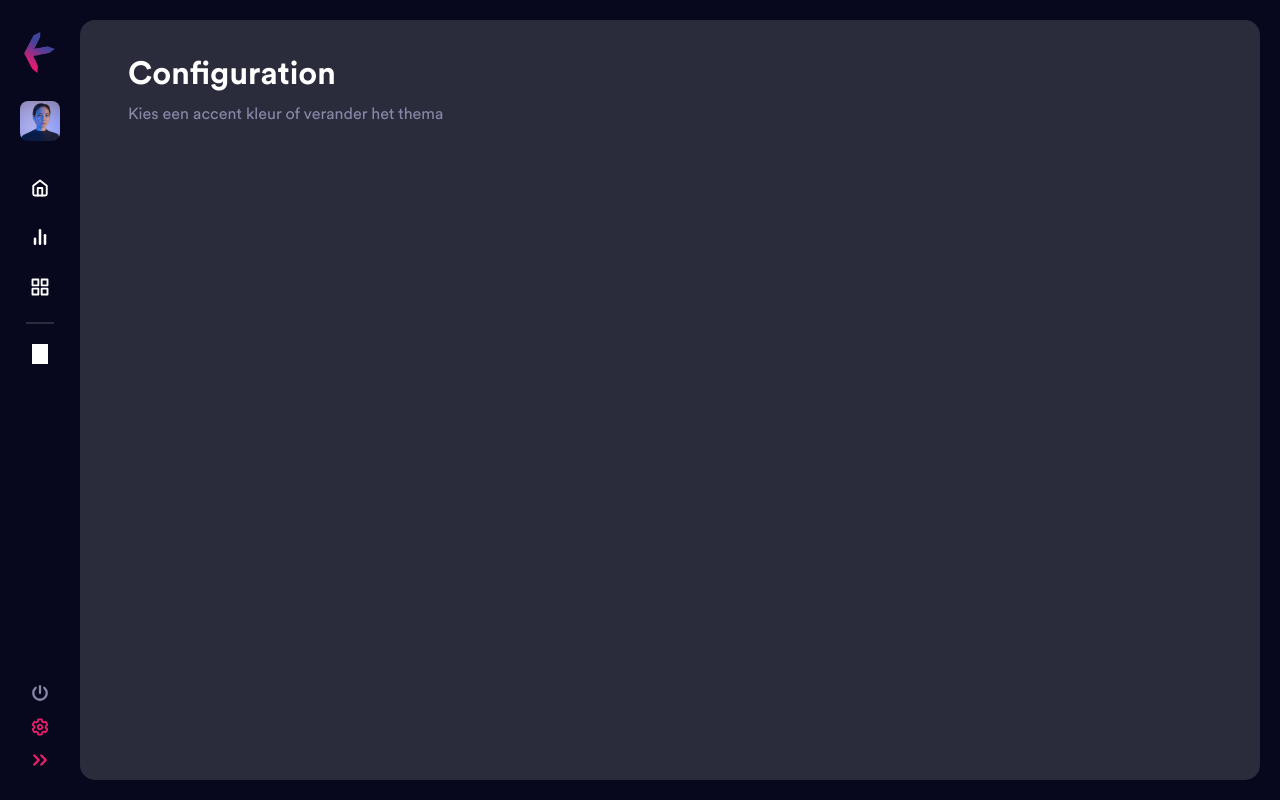
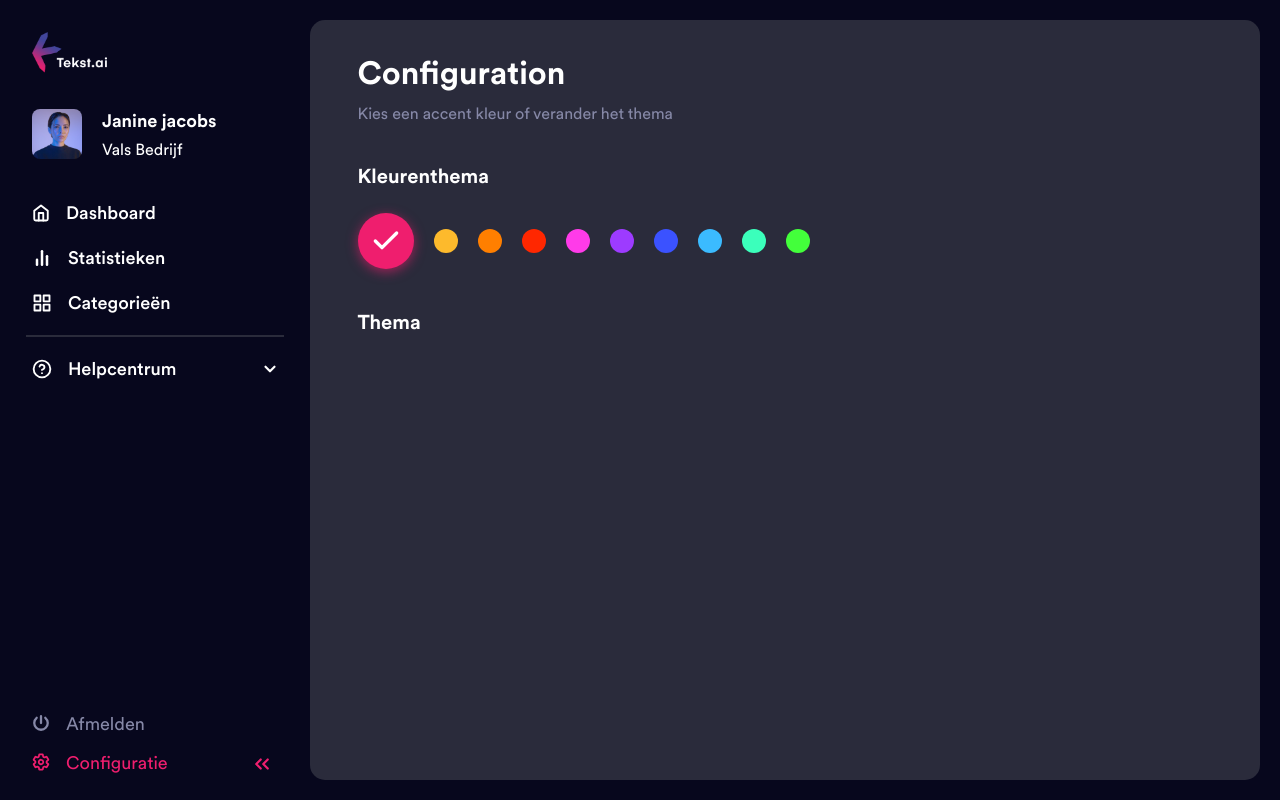
Before and after one commit to Tekst-ai/Frontend, a Next.js app: page /configuration in a window 1280 px wide. Built offline with nearby package versions, Linux system fonts and the light colour scheme.

Commit message:
Accent color selector

```diff
--- a/ThemeConfig.ts
+++ b/ThemeConfig.ts
@@ -30,4 +30,60 @@ const themes: Theme = {
     },
 };
 
-export default themes
+// export const accentColors = {
+//     default: Colors.accentDefault,
+//     yellow: Colors.accentYellow,
+//     orange: Colors.accentOrange,
+//     red: Colors.accentRed,
+//     pink: Colors.accentPink,
+//     purple: Colors.accentPurple,
+//     darkBlue: Colors.accentDarkBlue,
+//     lightBlue: Colors.accentLightBlue,
+//     teal: Colors.accentTeal,
+//     green: Colors.accentGreen,
+// }
+
+export const accentColors = [
+    {
+        name: 'default',
+        color: Colors.accentDefault,
+    },
+    {
+        name: 'yellow',
+        color: Colors.accentYellow,
+    },
+    {
+        name: 'orange',
+        color: Colors.accentOrange,
+    },
+    {
+        name: 'red',
+        color: Colors.accentRed,
+    },
+    {
+        name: 'pink',
+        color: Colors.accentPink,
+    },
+    {
+        name: 'purple',
+        color: Colors.accentPurple,
+    },
+    {
+        name: 'darkBlue',
+        color: Colors.accentDarkBlue,
+    },
+    {
+        name: 'lightBlue',
+        color: Colors.accentLightBlue,
+    },
+    {
+        name: 'teal',
+        color: Colors.accentTeal,
+    },
+    {
+        name: 'green',
+        color: Colors.accentGreen,
+    }
+]
+
+export default themes;
--- a/components/layout/Menu.tsx
+++ b/components/layout/Menu.tsx
@@ -75,7 +75,7 @@ const Menu: NextPage = () => {
     const theme = useStore((s: any) => s.theme);
     const router = useRouter();
 
-    const [isOpen, setIsOpen] = useState(false)
+    const [isOpen, setIsOpen] = useState(true)
 
     return (
         <Container isOpen={isOpen}>
--- a/pages/configuration/index.tsx
+++ b/pages/configuration/index.tsx
@@ -1,16 +1,58 @@
 import type { NextPage } from 'next'
 import styled from 'styled-components'
+import { FiCheck } from 'react-icons/fi'
 
 import { Colors } from '../../variables'
+import { accentColors } from '../../ThemeConfig'
+import { useAccent } from '../../store'
 
 const TitleContainer = styled.div`
+    margin-bottom: 2.5rem;
+
     p {
         margin-top: 0.625rem;
         color: ${Colors.textGrey};
     }
 `
 
+const SubContainer = styled.div`
+    margin-bottom: 2.5rem;
+
+    h2 {
+        margin-bottom: 1.5rem;
+    }
+`
+
+const ColorList = styled.ul`
+    display: flex;
+    align-items: center;
+`
+
+interface ColorListItemProps {
+    color: string
+}
+
+const ColorListItem = styled.li<ColorListItemProps>`
+    margin-right: 1.25rem;
+    width: 1.5rem;
+    height: 1.5rem;
+    background: ${(ColorListItemProps) => ColorListItemProps.color};
+    border-radius: 50%;
+`
+
+const ColorListItemActive = styled(ColorListItem)`
+    width: 3.5rem;
+    height: 3.5rem;
+    box-shadow: 0 3px 12px #EF1E6E99;
+    display: flex;
+    justify-content: center;
+    align-items: center;
+`
+
 const Configuration: NextPage = () => {
+    const accentColor: any = useAccent();
+    console.log(accentColor.theme);
+
     return (
         <div>
             <TitleContainer>
@@ -18,6 +60,26 @@ const Configuration: NextPage = () => {
 
                 <p>Kies een accent kleur of verander het thema</p>
             </TitleContainer>
+
+            <SubContainer>
+                <h2>Kleurenthema</h2>
+
+                <ColorList>
+                    {
+                        accentColors.map((color: any, index: number) => (
+                            color.name === accentColor.theme ?
+                            <ColorListItemActive key={index} color={color.color}>
+                                <FiCheck fontSize={32} strokeWidth={2.5} color={Colors.textWhite}/>
+                            </ColorListItemActive>:
+                            <ColorListItem key={index} color={color.color}/>
+                        ))
+                    }
+                </ColorList>
+            </SubContainer>
+
+            <SubContainer>
+                <h2>Thema</h2>
+            </SubContainer>
         </div>
     )
   }
--- a/store.ts
+++ b/store.ts
@@ -1,4 +1,9 @@
 import create from 'zustand';
+
+export const useAccent = create(set => ({
+  theme: 'default',
+  setAccent: (accent: any) => set({ accent }),
+}));
 
 export default create(set => ({
   theme: 'dark',
--- a/styles/globals.css
+++ b/styles/globals.css
@@ -84,3 +84,9 @@ h1 {
   font-weight: 700;
   margin: 0;
 }
+
+h2 {
+  font-size: 1.25rem;
+  font-weight: 700;
+  margin: 0;
+}
--- a/variables.ts
+++ b/variables.ts
@@ -15,6 +15,17 @@ export const Colors = {
     primaryDark: '#C0195E',
     secondary: '#42469C',
     secondaryDark: '#22267C',
+
+    accentDefault: '#EF1E6E',
+    accentYellow: '#FDBA2C',
+    accentOrange: '#FF7F00',
+    accentRed: '#FF2700',
+    accentPink: '#FF3BE9',
+    accentPurple: '#9D3BFF',
+    accentDarkBlue: '#3B52FF',
+    accentLightBlue: '#3BBBFF',
+    accentTeal: '#3BFFBB',
+    accentGreen: '#43FF3B',
 }
 
 export const Shadow = {
```
